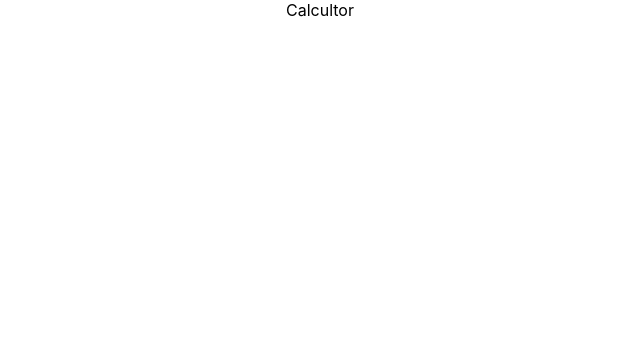
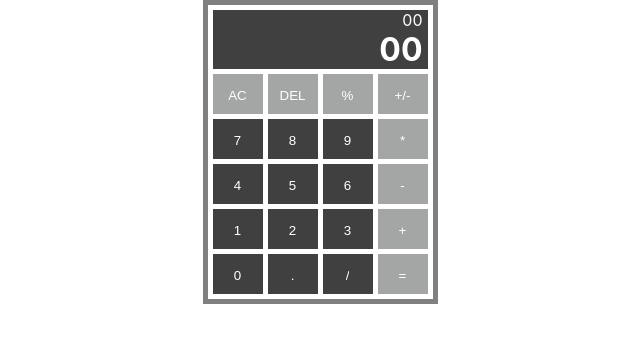
Before and after one commit to akshay2739/React-Calculator, a React (Create React App) app: page / in a window 1280 px wide. Shown: the top 342 px of the page, without its empty margins (320-960 px from the left). Built offline with nearby package versions, Linux system fonts and the light colour scheme.

Commit message:
UI Done!

```diff
--- a/src/App.css
+++ b/src/App.css
@@ -1,5 +1,8 @@
 .App {
   text-align: center;
+  display: flex;
+  flex-direction: row;
+  justify-content: center;
 }
 
 .App-logo {
--- /dev/null
+++ b/src/components/Button.js
@@ -0,0 +1,15 @@
+import React, { Component } from 'react'
+import './calculator.css'
+
+export default class Button extends Component {
+    render() {
+        return (
+            <div >
+                <div className="button" style={{backgroundColor: this.props.color, color:this.props.fcolor}} >
+                    <input type="button" value={this.props.title} />
+                </div>
+
+            </div>
+        )
+    }
+}
--- /dev/null
+++ b/src/components/Buttons.js
@@ -0,0 +1,16 @@
+import React, { Component } from 'react'
+import './calculator.css'
+import Numbers from './Numbers'
+import Controls from './Controls'
+
+export default class Buttons extends Component {
+    render() {
+        return (
+            <div>
+                <Controls />
+                <Numbers />
+
+            </div>
+        )
+    }
+}
--- a/src/components/Calcultor.js
+++ b/src/components/Calcultor.js
@@ -1,11 +1,18 @@
 import React, { Component } from 'react'
+import './calculator.css'
+import Buttons from './Buttons'
+import Screen from './Screen'
 
 export default class Calcultor extends Component {
     render() {
         return (
-            <div>
-                Calcultor
+            <div style={{backgroundColor:'grey', padding:5, boxShadow:10}}>
+                <div className="wrapper">
+                    <Screen />
+                    <Buttons />
+                </div>
             </div>
+
         )
     }
 }
--- /dev/null
+++ b/src/components/Controls.js
@@ -0,0 +1,18 @@
+import React, { Component } from 'react'
+import './calculator.css'
+import Button from './Button'
+
+export default class Controls extends Component {
+    render() {
+        return (
+            <div>
+                <div className="grid-container" >
+                    <Button title="AC" color='#a4a5a5' />
+                    <Button title="DEL"  color='#a4a5a5'  />
+                    <Button title="%"  color='#a4a5a5'/>
+                    <Button title="+/-"  color='#a4a5a5' />
+                </div>
+            </div>
+        )
+    }
+}
--- /dev/null
+++ b/src/components/Numbers.js
@@ -0,0 +1,31 @@
+import React, { Component } from 'react'
+import './calculator.css'
+import Button from './Button'
+
+
+export default class Numbers extends Component {
+    render() {
+        return (
+            <div className="numbers">
+                <div className="grid-container">
+                    <Button title="7" color="#404040"/>
+                    <Button title="8" color="#404040"/>
+                    <Button title="9" color="#404040"/>
+                    <Button title="*" color='#a4a5a5' fcolor='black'/>
+                    <Button title="4" color="#404040"/>
+                    <Button title="5" color="#404040"/>
+                    <Button title="6" color="#404040"/>
+                    <Button title="-" color='#a4a5a5'fcolor='black'/>
+                    <Button title="1" color="#404040"/>
+                    <Button title="2" color="#404040"/>
+                    <Button title="3" color="#404040"/>
+                    <Button title="+"  color='#a4a5a5'fcolor='black'/>
+                    <Button title="0" color="#404040"/>
+                    <Button title="." color="#404040"/>
+                    <Button title="/" color="#404040"/>
+                    <Button title="="  color='#a4a5a5'fcolor='black'/>
+                </div>
+            </div>
+        )
+    }
+}
--- /dev/null
+++ b/src/components/Screen.js
@@ -0,0 +1,15 @@
+import React, { Component } from 'react'
+import './calculator.css'
+
+export default class Screen extends Component {
+    render() {
+        return (
+            <div>
+                <div className="screen">
+                    <p>00</p>
+                    <h1>00</h1>
+                </div>
+            </div>
+        )
+    }
+}
--- /dev/null
+++ b/src/components/calculator.css
@@ -0,0 +1,41 @@
+*{
+    margin:0;
+    padding: 0;
+}
+
+.wrapper{
+    background-color:white;
+    padding: 5px;
+}
+
+.grid-container{
+    display: grid;
+    grid-template-columns: 50px 50px  50px 50px;
+    gap: 5px;
+
+}
+
+.button{
+    padding: 10px;
+}
+
+.numbers{
+    margin-top: 5px;
+    color: white;
+}
+
+.screen{
+    background-color: #404040;
+    color: white;
+    margin-bottom: 5px;
+    text-align: end;
+    padding-right: 5px;
+}
+
+input[type=button], input[type=submit], input[type=reset] {
+    background-color: #ffffff00;
+    border: none;
+    color: white;
+    text-decoration: none;
+    cursor: pointer;
+  }
```
